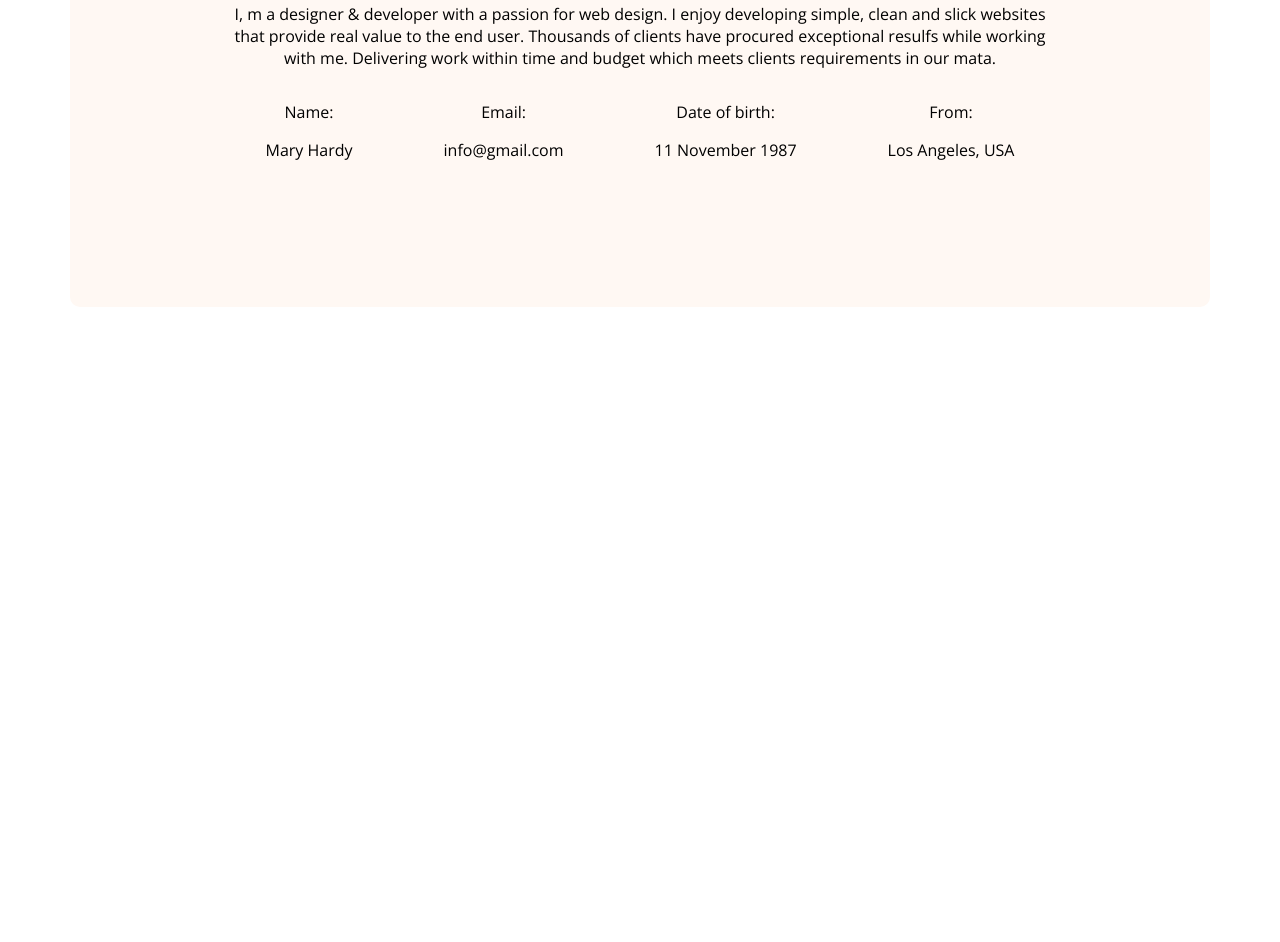
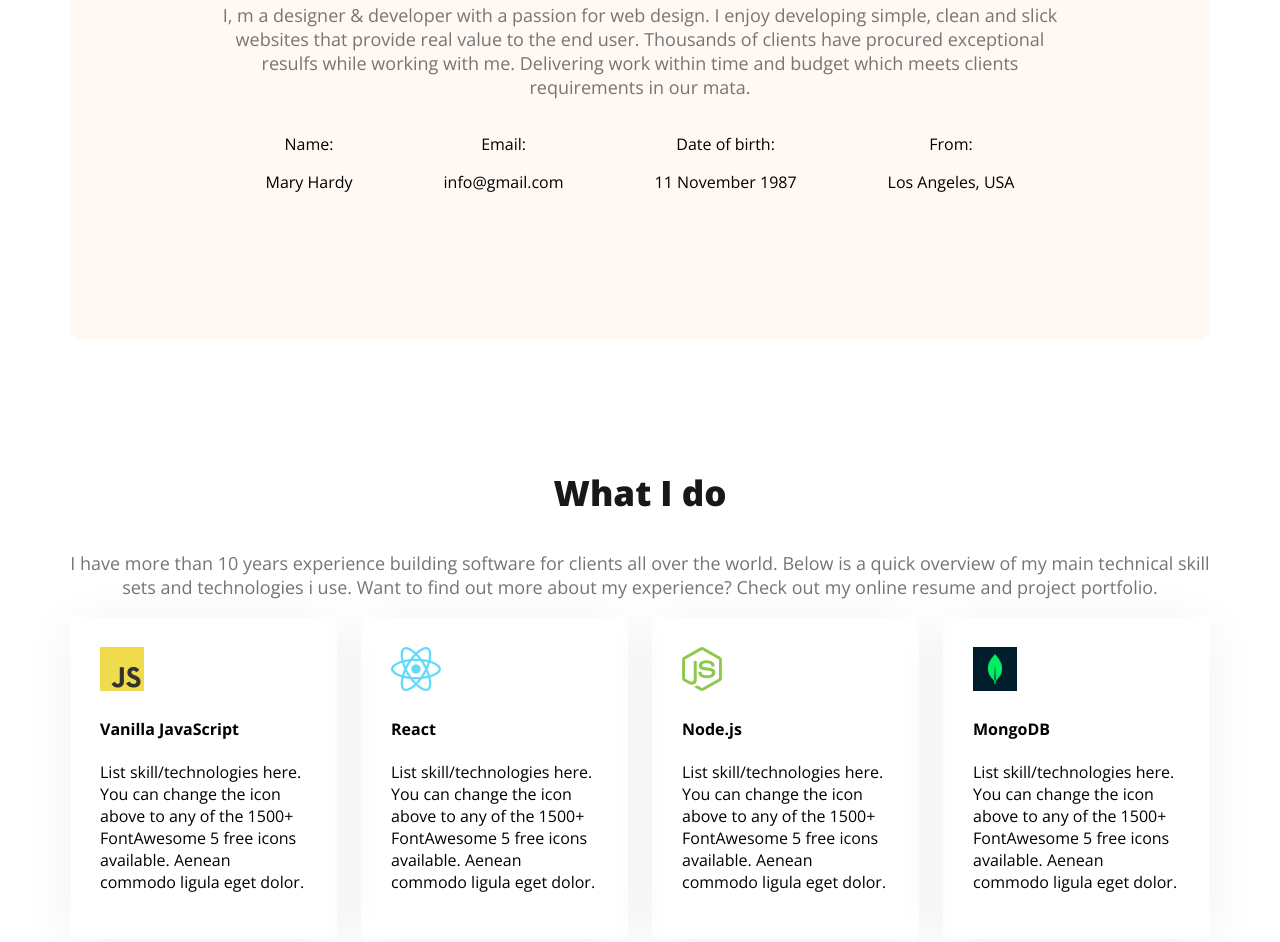
Before and after one commit to Elias537/web-dev-portfolio-recheck, a plain HTML site: page index.html in a window 1280 px wide. Shown: the part 1204-2146 px from the top of the page. Before the commit the page ends 1641 px from the top, so only its background shows below. Drawn offline with nearby package versions, Linux system fonts and the light colour scheme.

Commit message:
added skills section

```diff
--- a/index.html
+++ b/index.html
@@ -60,6 +60,34 @@
                 </div>
             </div>
         </section>
+        <!-- what i do section starts -->
+         <section class="skills">
+            <h3 class="section-title text-center">What I do</h3>
+            <p class="section-description text-center">I have more than 10 years experience building software for clients all over the world. Below is a quick overview of my main technical skill sets and technologies i use. Want to find out more about my experience? Check out my online resume and project portfolio.</p>
+            <div class="skills-container">
+                <div class="skill">
+                    <img src="images/icons/js.png" alt="">
+                    <h4 class="skill-title">Vanilla JavaScript</h4>
+                    <p class="skill-description">List skill/technologies here. You can change the icon above to any of the 1500+ FontAwesome 5 free icons available. Aenean commodo ligula eget dolor.</p>
+                </div>
+                <div class="skill">
+                    <img src="images/icons/react.png" alt="">
+                    <h4 class="skill-title">React</h4>
+                    <p class="skill-description">List skill/technologies here. You can change the icon above to any of the 1500+ FontAwesome 5 free icons available. Aenean commodo ligula eget dolor.</p>
+                </div>
+                <div class="skill">
+                    <img src="images/icons/nodejs.png" alt="">
+                    <h4 class="skill-title">Node.js</h4>
+                    <p class="skill-description">List skill/technologies here. You can change the icon above to any of the 1500+ FontAwesome 5 free icons available. Aenean commodo ligula eget dolor.</p>
+                </div>
+                <div class="skill">
+                    <img src="images/icons/mongo.png" alt="">
+                    <h4 class="skill-title">MongoDB</h4>
+                    <p class="skill-description">List skill/technologies here. You can change the icon above to any of the 1500+ FontAwesome 5 free icons available. Aenean commodo ligula eget dolor.</p>
+                </div>
+            </div>
+
+         </section>
 
     </main>
     <footer>
--- a/styles/recheck.css
+++ b/styles/recheck.css
@@ -7,6 +7,9 @@
 }
 
 /* shared styles */
+.text-center{
+    text-align: center;
+}
 .dark-2 {
     color: #474747;
 }
@@ -33,6 +36,10 @@
     font-size: 35px;
     color: #181818;
     font-weight: 800;
+}
+.section-description{
+    font-size: 18px;
+    color: #757575;
 }
 
 .header {
@@ -113,3 +120,15 @@ main section{
     display: flex;
     justify-content: space-around;
 }
+
+/* skills section styles */
+.skills-container{
+    display: flex;
+    gap: 24px;
+}
+.skill{
+    padding: 30px;
+    border-radius: 5px;
+    box-shadow: 0px 6px 50px 0px rgba(0, 0, 0, 0.06);
+
+}
```
